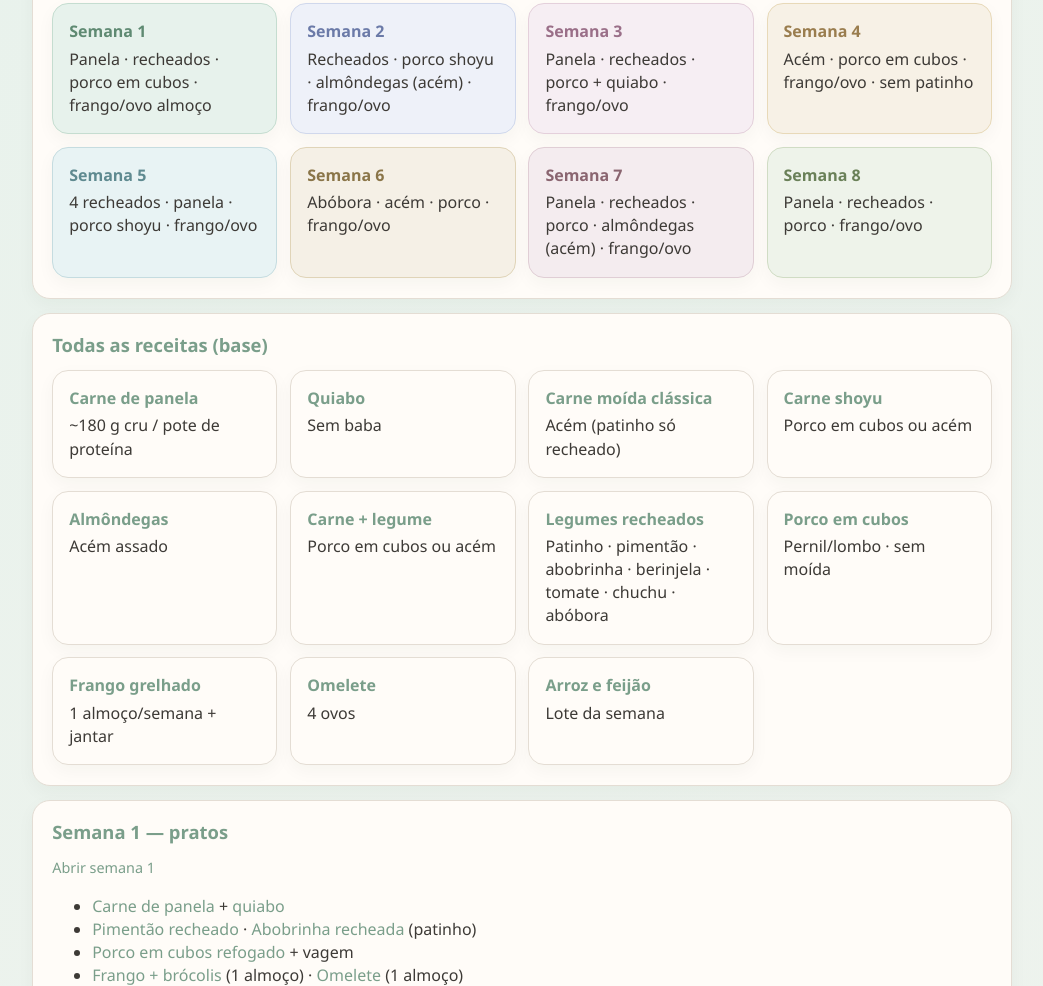
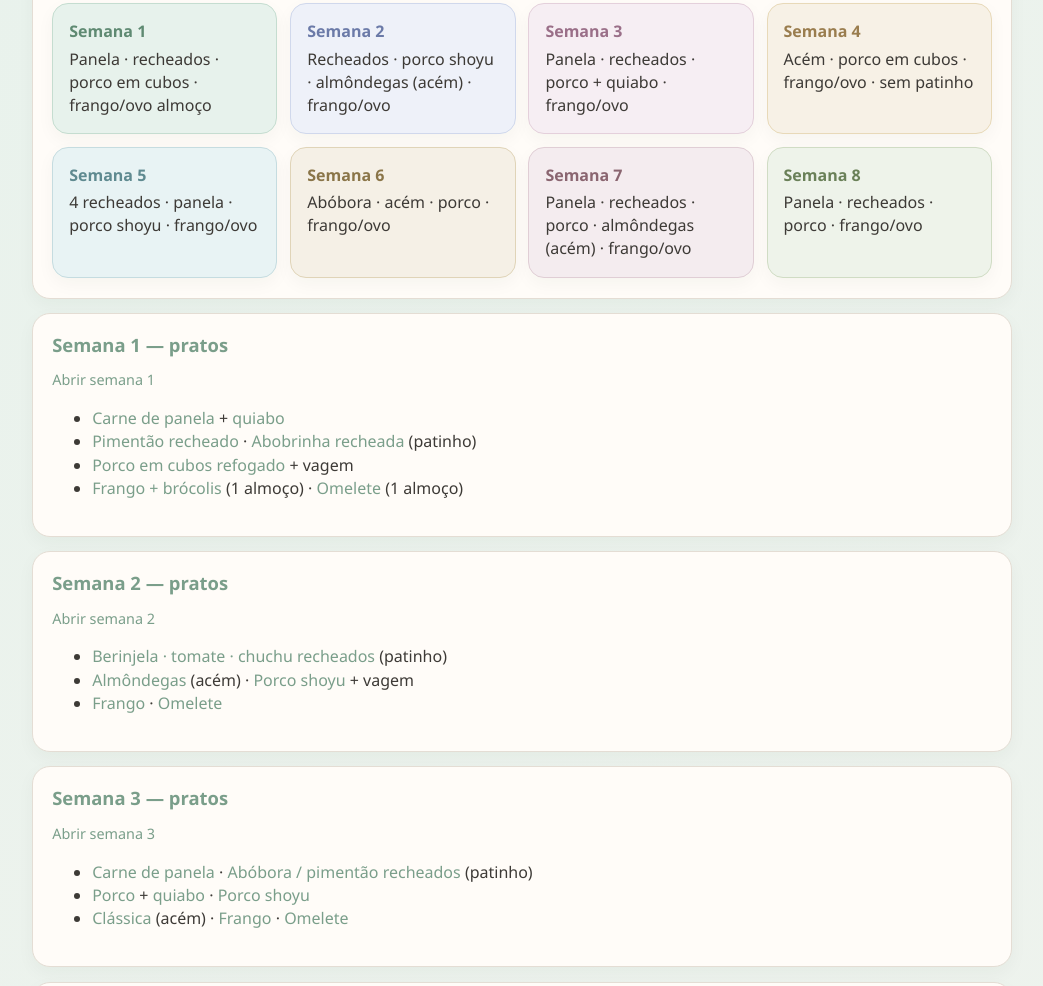
Before and after one commit to gadget-apps/alimentacao-cardapios, a plain HTML site: page receitas.html in a window 1280 px wide. Shown: the part 276-1262 px from the top of the page, without its empty margins (118-1161 px from the left). Drawn offline with Linux system fonts and the light colour scheme.

Commit message:
Remove o índice irrelevante Todas as receitas (base).
Co-authored-by: Cursor <cursoragent@cursor.com>

```diff
--- a/receitas.html
+++ b/receitas.html
@@ -38,23 +38,6 @@
         <a class="w6" href="#s6"><strong>Semana 6</strong>Abóbora · acém · porco · frango/ovo</a>
         <a class="w7" href="#s7"><strong>Semana 7</strong>Panela · recheados · porco · almôndegas (acém) · frango/ovo</a>
         <a class="w8" href="#s8"><strong>Semana 8</strong>Panela · recheados · porco · frango/ovo</a>
-      </div>
-    </section>
-
-    <section class="card">
-      <h2>Todas as receitas (base)</h2>
-      <div class="week-list">
-        <a href="#panela"><strong>Carne de panela</strong>~180 g cru / pote de proteína</a>
-        <a href="#quiabo"><strong>Quiabo</strong>Sem baba</a>
-        <a href="#classica"><strong>Carne moída clássica</strong>Acém (patinho só recheado)</a>
-        <a href="#shoyu"><strong>Carne shoyu</strong>Porco em cubos ou acém</a>
-        <a href="#almondegas"><strong>Almôndegas</strong>Acém assado</a>
-        <a href="#refogados"><strong>Carne + legume</strong>Porco em cubos ou acém</a>
-        <a href="#recheados"><strong>Legumes recheados</strong>Patinho · pimentão · abobrinha · berinjela · tomate · chuchu · abóbora</a>
-        <a href="#porco"><strong>Porco em cubos</strong>Pernil/lombo · sem moída</a>
-        <a href="#frango"><strong>Frango grelhado</strong>1 almoço/semana + jantar</a>
-        <a href="#omelete"><strong>Omelete</strong>4 ovos</a>
-        <a href="#arroz"><strong>Arroz e feijão</strong>Lote da semana</a>
       </div>
     </section>
 
```
